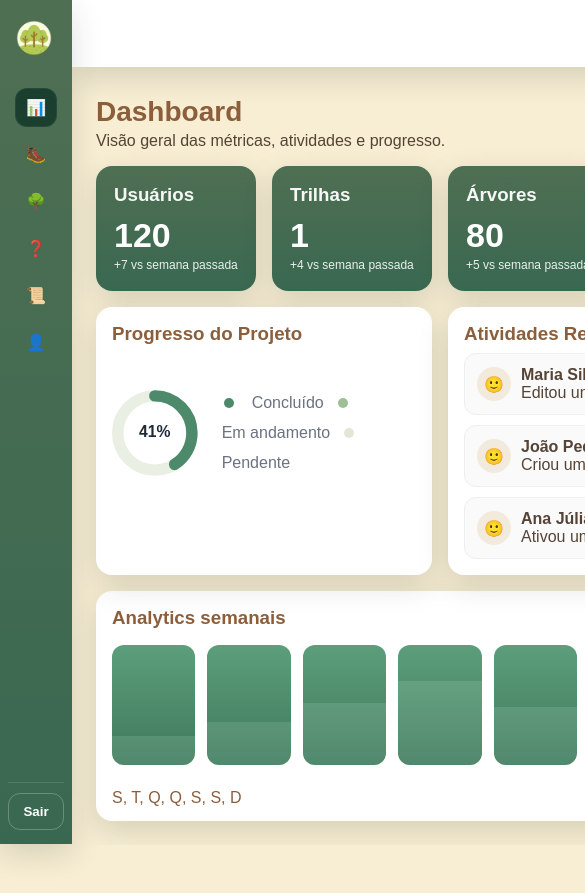
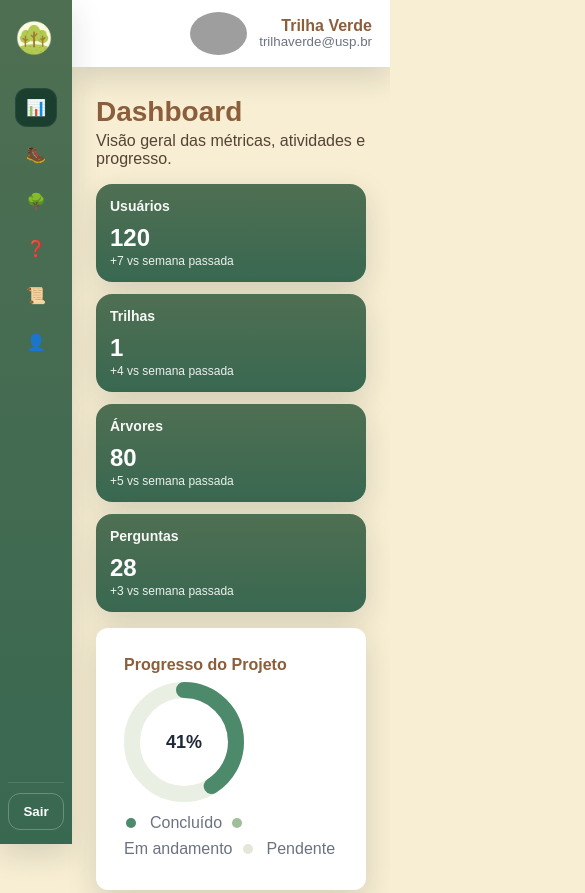
Before and after one commit to rhaynacasado/WebTrilhaVerde, a plain HTML site: page pages/dashboard.html in a window 390 px wide. Shown: the top 893 px of the page, 585 px wide, since content can reach past the window. Before the commit the page ends 845 px from the top, so only its background shows below. Drawn offline with Linux system fonts and the light colour scheme; grey boxes are pictures that could not be loaded.

Commit message:
dashboard responsive

```diff
--- a/script/admin.js
+++ b/script/admin.js
@@ -214,10 +214,10 @@ const pageLog = document.getElementById('pageLog') !== null;
 
 if(pageLog){
   const logs = [
-    { data: '2025-08-24 10:12', nome: 'Maria Silva', atividade: 'Editou uma árvore.' },
-    { data: '2025-08-24 09:02', nome: 'João Pedro', atividade: 'Criou uma pergunta.' },
-    { data: '2025-08-23 22:41', nome: 'Ana Júlia', atividade: 'Ativou uma árvore.' },
-    { data: '2025-08-23 20:15', nome: 'Miguel Rodrigues', atividade: 'Desativou uma árvore.' }
+    { data: '2025-08-24 10:12', nome: 'Maria Silva', atividade: 'Editou uma árvore' },
+    { data: '2025-08-24 09:02', nome: 'João Pedro', atividade: 'Criou uma pergunta' },
+    { data: '2025-08-23 22:41', nome: 'Ana Júlia', atividade: 'Ativou uma árvore'},
+    { data: '2025-08-23 20:15', nome: 'Miguel Rodrigues', atividade: 'Desativou uma árvore' }
   ];
 
   const logBody = document.querySelector('#logTable tbody');
--- a/style/admin.css
+++ b/style/admin.css
@@ -378,7 +378,7 @@
   background: var(--branco);
   border-radius: 16px;
   box-shadow: var(--shadow);
-  /* overflow-x: auto; */
+  overflow-x: hidden;
   max-width: 100%;
   padding-right: 20px;
 }
@@ -464,3 +464,106 @@
     margin-right: 8px;
   }
 }
+
+/* ===== Responsividade Dashboard ===== */
+
+/* KPIs: de 4 colunas para 2 e depois 1 em telas menores */
+@media (max-width: 1024px) {
+  .kpis {
+    grid-template-columns: repeat(2, 1fr);
+  }
+}
+
+@media (max-width: 720px) {
+  .kpis {
+    grid-template-columns: 1fr;
+    gap: 12px;
+  }
+
+  .kpi {
+    padding: 14px;
+    font-size: 14px;
+  }
+}
+
+/* Grid-2: transforma em 1 coluna em tablets e mobiles */
+@media (max-width: 860px) {
+  .grid-2 {
+    grid-template-columns: 1fr;
+    gap: 16px;
+  }
+
+  .donut-wrap {
+    flex-direction: column;
+    align-items: flex-start;
+    gap: 12px;
+  }
+
+  .legend {
+    flex-wrap: wrap;
+    gap: 8px;
+  }
+}
+
+/* Ajuste das barras analíticas para mobile */
+@media (max-width: 720px) {
+  .bars {
+    grid-template-columns: repeat(4, 1fr);
+    gap: 8px;
+  }
+}
+
+/* Cards: largura e padding menores para mobile */
+@media (max-width: 640px) {
+  .card {
+    padding: 12px;
+    border-radius: 12px;
+    box-shadow: var(--shadow);
+  }
+
+  .card-head h3 {
+    font-size: 16px;
+  }
+
+  .donut {
+    width: 120px;
+    height: 120px;
+  }
+
+  .donut-label {
+    font-size: 18px;
+  }
+
+  .activity li {
+    flex-direction: column;
+    align-items: flex-start;
+    gap: 6px;
+    padding: 8px;
+    font-size: 14px;
+  }
+
+  .activity .who {
+    flex-direction: row;
+    gap: 6px;
+  }
+
+  .bars {
+    grid-template-columns: repeat(3, 1fr);
+    gap: 6px;
+  }
+}
+
+/* Para telas muito pequenas */
+@media (max-width: 480px) {
+  .bars {
+    grid-template-columns: repeat(2, 1fr);
+  }
+
+  .kpi .value {
+    font-size: 24px;
+  }
+
+  .kpi h3 {
+    font-size: 14px;
+  }
+}
```
